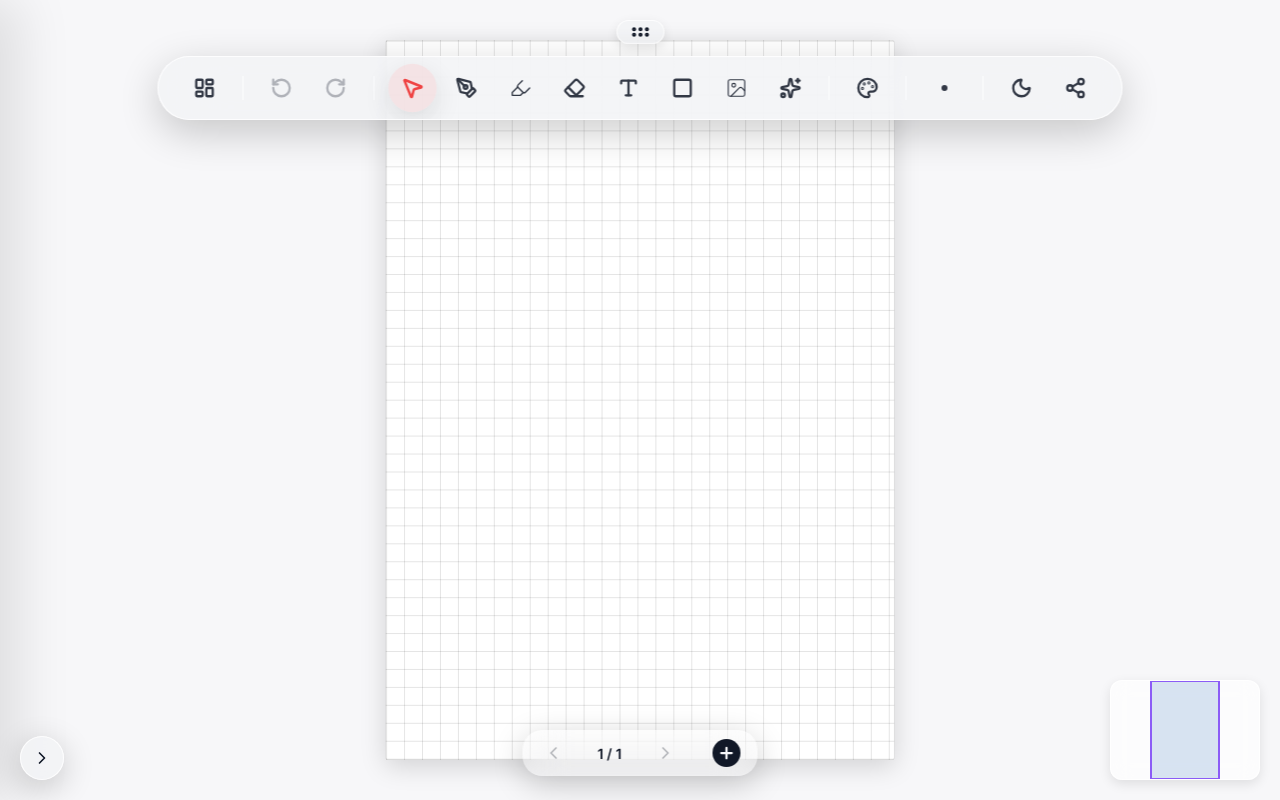
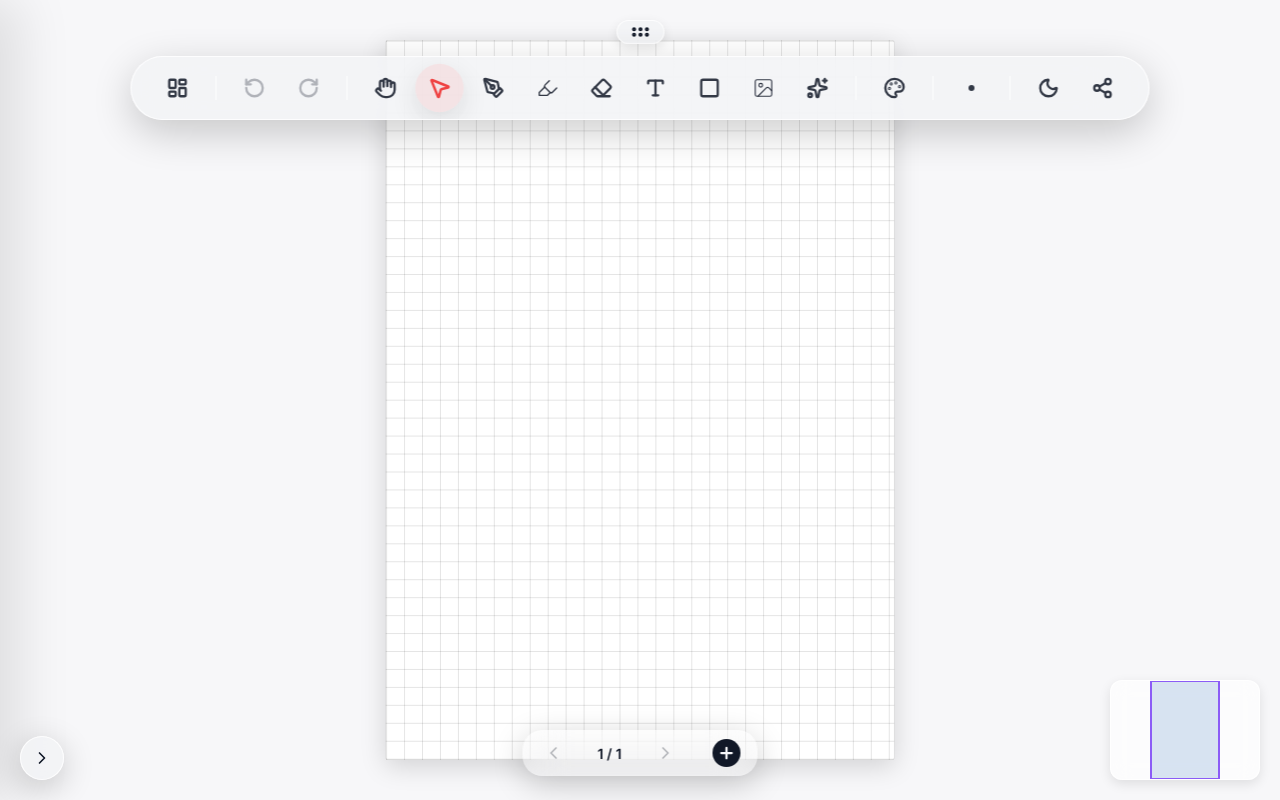
Before and after one commit to Onigami0/TNotes, a React (Vite) app: page / in a window 1280 px wide. Built offline with nearby package versions, Linux system fonts and the light colour scheme.

Commit message:
feat: hand tool for single-finger panning and touch gestures

```diff
--- a/src/App.tsx
+++ b/src/App.tsx
@@ -29,7 +29,8 @@ import {
   GripHorizontal,
   RotateCcw,
   LayoutDashboard,
-  X
+  X,
+  Hand
 } from 'lucide-react';
 import html2canvas from 'html2canvas';
 import { jsPDF } from 'jspdf';
@@ -110,7 +111,7 @@ const PAGE_COLORS = [
 
 function App() {
   const [isDarkMode, setIsDarkMode] = useState(false);
-  const [activeTool, setActiveTool] = useState<PenType>('select');
+  const [activeTool, setActiveTool] = useState<PenType>('hand');
   const [activeColor, setActiveColor] = useState(COLORS[0]);
   const [strokeSize, setStrokeSize] = useState(4);
 
@@ -1128,6 +1129,7 @@ function App() {
 
     const handlePointerMove = (e: PointerEvent) => {
       if (!pointersRef.current.has(e.pointerId)) return;
+      const prevPos = pointersRef.current.get(e.pointerId)!;
       pointersRef.current.set(e.pointerId, { x: e.clientX, y: e.clientY });
 
       if (pointersRef.current.size === 2) {
@@ -1150,6 +1152,13 @@ function App() {
           });
         }
         lastPinchDistanceRef.current = distance;
+      } else if (pointersRef.current.size === 1 && activeTool === 'hand') {
+        // Single finger panning
+        setCamera(c => ({
+          ...c,
+          x: c.x + (e.clientX - prevPos.x),
+          y: c.y + (e.clientY - prevPos.y)
+        }));
       }
     };
 
@@ -1445,6 +1454,9 @@ function App() {
           <div className="divider" />
 
           {/* Drawing Tools Group */}
+          <button className={`tool-btn ${activeTool === 'hand' ? 'active' : ''}`} title="Kaydır (H)" onClick={() => { setActiveTool('hand'); setIsSmartPenActive(false); setActivePopover(null); }}>
+            <Hand size={22} strokeWidth={2.5} />
+          </button>
           <button className={`tool-btn ${activeTool === 'select' ? 'active' : ''}`} title="Seçim (V)" onClick={() => { setActiveTool('select'); setIsSmartPenActive(false); setActivePopover(null); }}>
             <MousePointer2 size={22} strokeWidth={2.5} />
           </button>
--- a/src/components/CanvasBoard.tsx
+++ b/src/components/CanvasBoard.tsx
@@ -135,7 +135,7 @@ export const CanvasBoard: React.FC<CanvasBoardProps> = ({
 
 
     const handlePointerDown = (e: React.PointerEvent) => {
-        if (tool === 'text') return; // Don't handle drawing if text tool is active
+        if (tool === 'text' || tool === 'hand') return; // Don't handle drawing if text or hand tool is active
 
         const rect = canvasRef.current?.getBoundingClientRect();
         if (!rect) return;
--- a/src/types.ts
+++ b/src/types.ts
@@ -1,4 +1,4 @@
-export type PenType = 'ballpoint' | 'fountain' | 'highlighter' | 'eraser' | 'text' | 'select' | 'rectangle' | 'circle' | 'line' | 'arrow';
+export type PenType = 'hand' | 'ballpoint' | 'fountain' | 'highlighter' | 'eraser' | 'text' | 'select' | 'rectangle' | 'circle' | 'line' | 'arrow';
 
 export interface Point {
     x: number;
```
